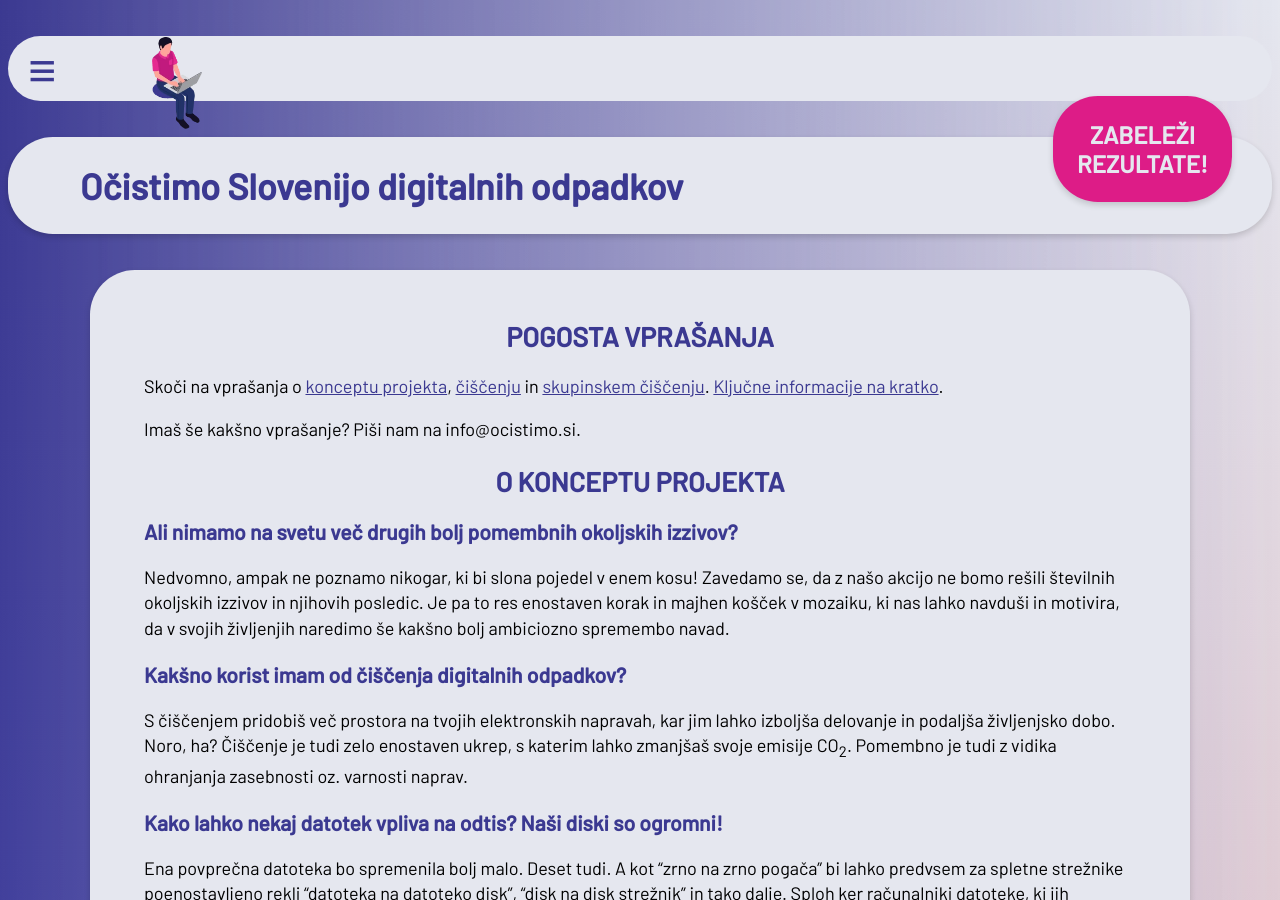
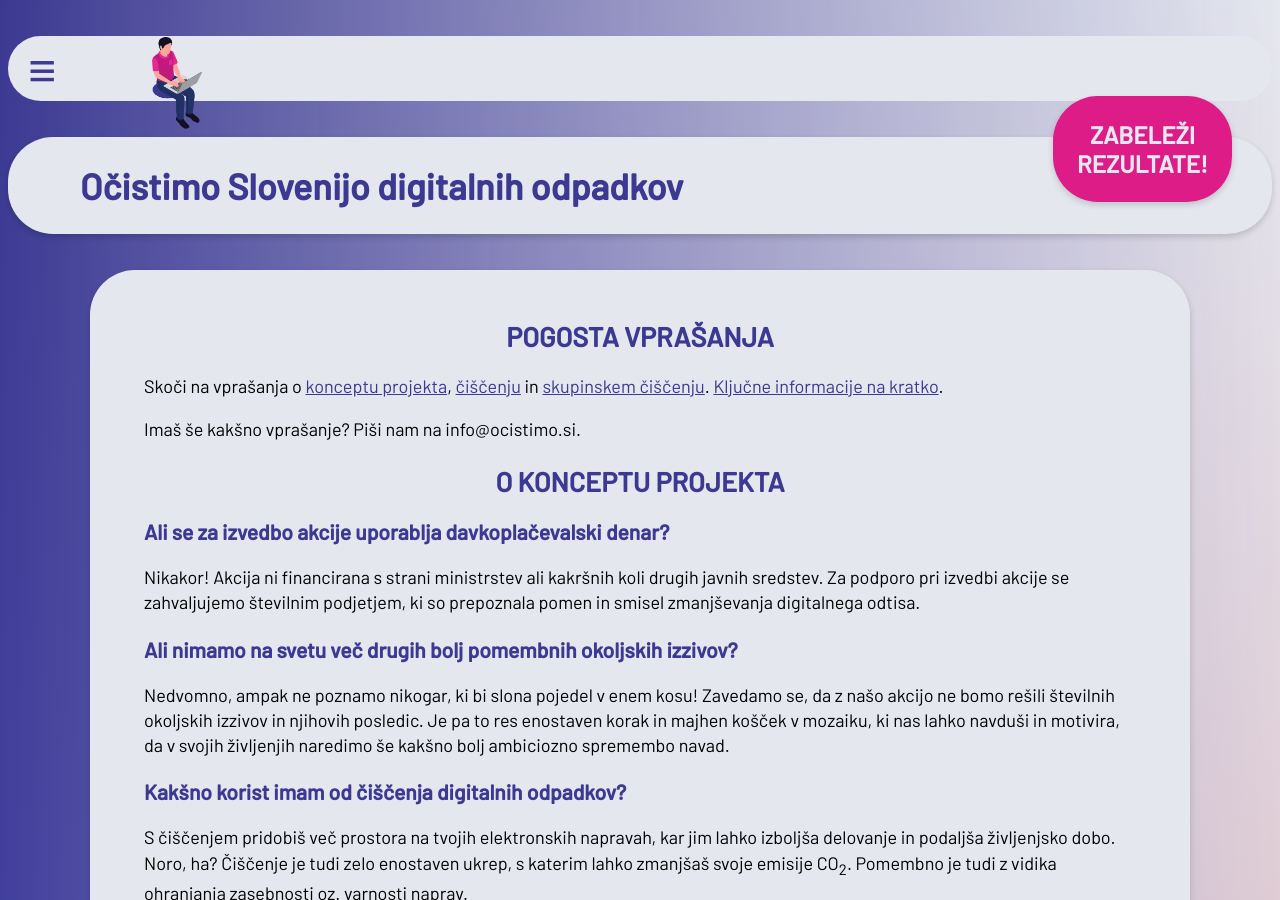
Before and after one commit to ewba/dcd-si, a Jekyll site: the page built from faq.md, in a window 1280 px wide and 900 px high. Built offline with Jekyll 4.4.1, drawn with Linux system fonts in a browser that asks for light colours.

Commit message:
Update faq.md

```diff
--- a/faq.md
+++ b/faq.md
@@ -12,6 +12,9 @@ Skoči na vprašanja o [konceptu projekta](#o-konceptu-projekta), [čiščenju](
 Imaš še kakšno vprašanje? Piši nam na info@ocistimo.si.
 
 ## O konceptu projekta
+### Ali se za izvedbo akcije uporablja davkoplačevalski denar?
+Nikakor! Akcija ni financirana s strani ministrstev ali kakršnih koli drugih javnih sredstev. Za podporo pri izvedbi akcije se zahvaljujemo številnim podjetjem, ki so prepoznala pomen in smisel zmanjševanja digitalnega odtisa.
+
 ### Ali nimamo na svetu več drugih bolj pomembnih okoljskih izzivov?
 Nedvomno, ampak ne poznamo nikogar, ki bi slona pojedel v enem kosu! Zavedamo se, da z našo akcijo ne bomo rešili številnih okoljskih izzivov in njihovih posledic. Je pa to res enostaven korak in majhen košček v mozaiku, ki nas lahko navduši in motivira, da v svojih življenjih naredimo še kakšno bolj ambiciozno spremembo navad.
 
```
